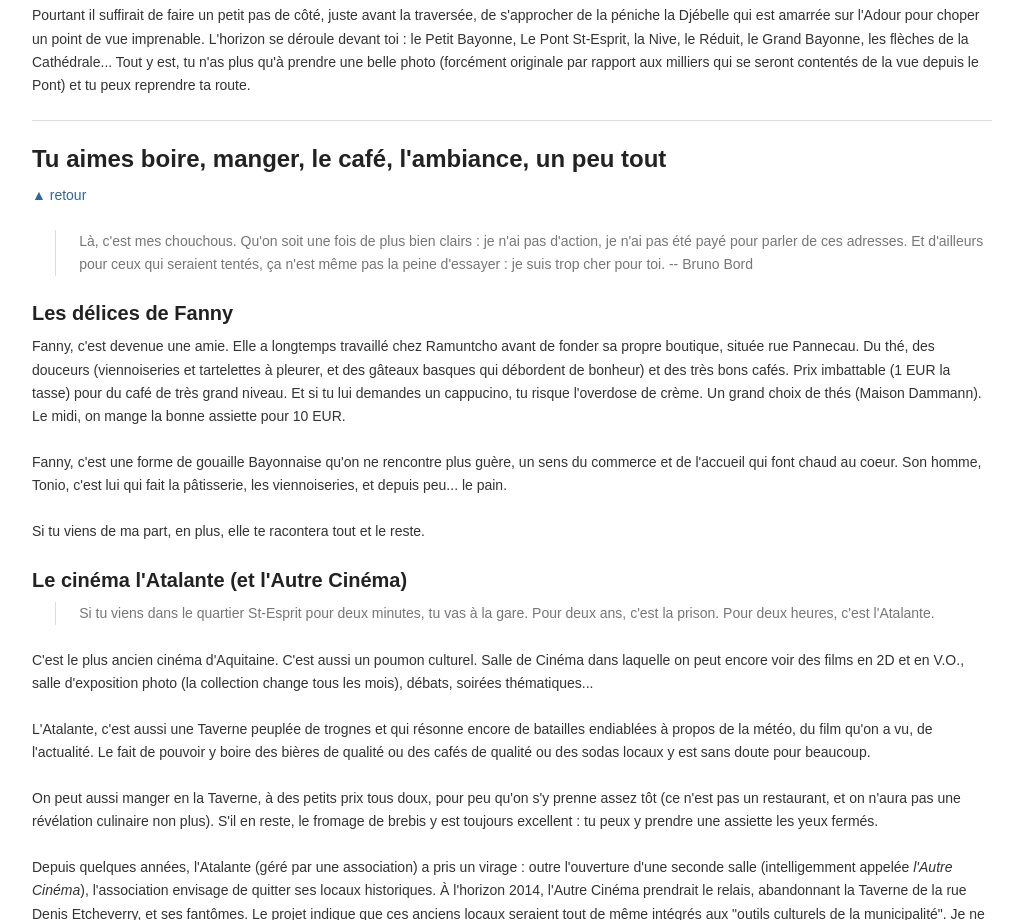
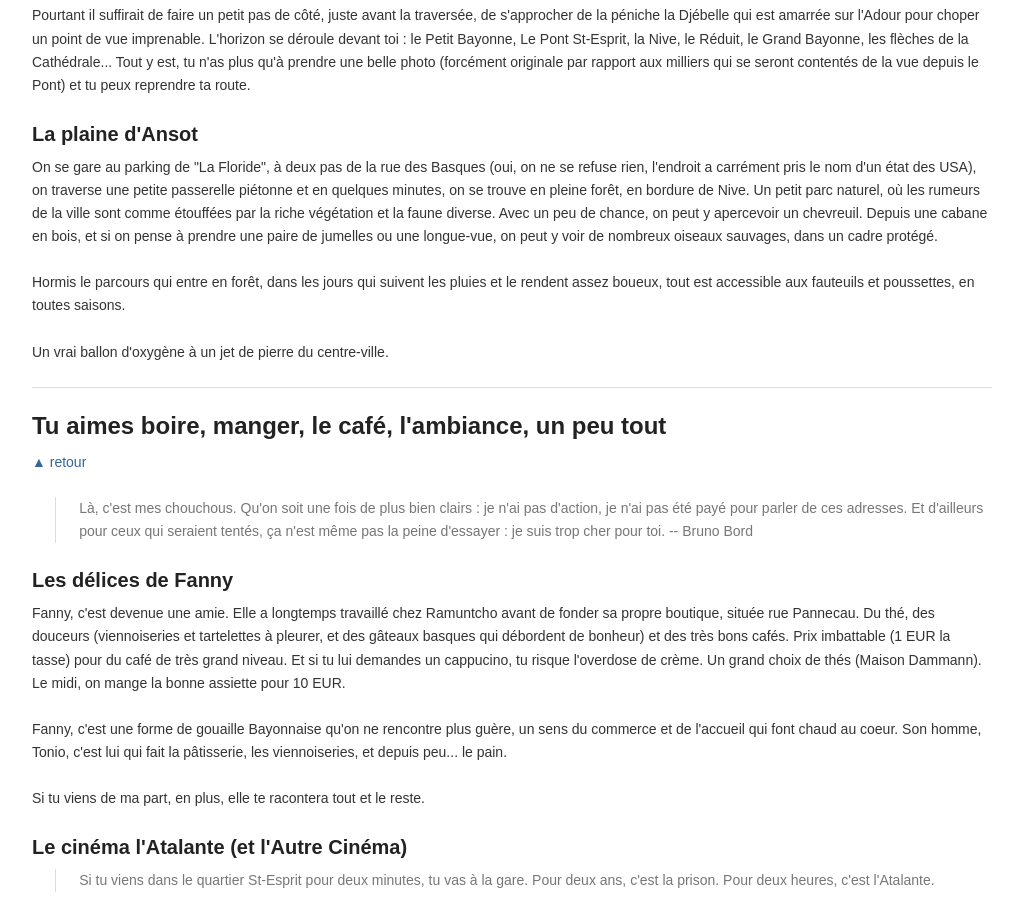
Before and after one commit to brunobord/bayonne, a plain HTML site: page www/index.html in a window 1280 px wide. Shown: the part 3160-4080 px from the top of the page, without its empty margins (128-1151 px from the left). Drawn offline with Linux system fonts and the light colour scheme.

Commit message:
Plaine d'Ansot - closes #11

```diff
--- a/www/index.html
+++ b/www/index.html
@@ -175,6 +175,19 @@ Le Pont St-Esprit, la Nive, le Réduit, le Grand Bayonne, les flèches de la
 Cathédrale... Tout y est, tu n'as plus qu'à prendre une belle photo (forcément
 originale par rapport aux milliers qui se seront contentés de la vue depuis le
 Pont) et tu peux reprendre ta route.</p>
+<h3>La plaine d'Ansot</h3>
+<p>On se gare au parking de "La Floride", à deux pas de la rue des Basques (oui, on
+ne se refuse rien, l'endroit a carrément pris le nom d'un état des USA), on
+traverse une petite passerelle piétonne et en quelques minutes, on se trouve en
+pleine forêt, en bordure de Nive. Un petit parc naturel, où les rumeurs de la
+ville sont comme étouffées par la riche végétation et la faune diverse. Avec
+un peu de chance, on peut y apercevoir un chevreuil. Depuis une cabane en bois,
+et si on pense à prendre une paire de jumelles ou une longue-vue, on peut y voir
+de nombreux oiseaux sauvages, dans un cadre protégé.</p>
+<p>Hormis le parcours qui entre en forêt, dans les jours qui suivent les pluies et
+le rendent assez boueux, tout est accessible aux fauteuils et poussettes, en
+toutes saisons.</p>
+<p>Un vrai ballon d'oxygène à un jet de pierre du centre-ville.</p>
 <hr />
 <h2 id="chouchous">Tu aimes boire, manger, le café, l'ambiance, un peu tout</h2>
 <p class="no-underline"><a href="#top">▲ retour</a></p>
```
Also changed, not shown: map.geojson, 1 other file.
